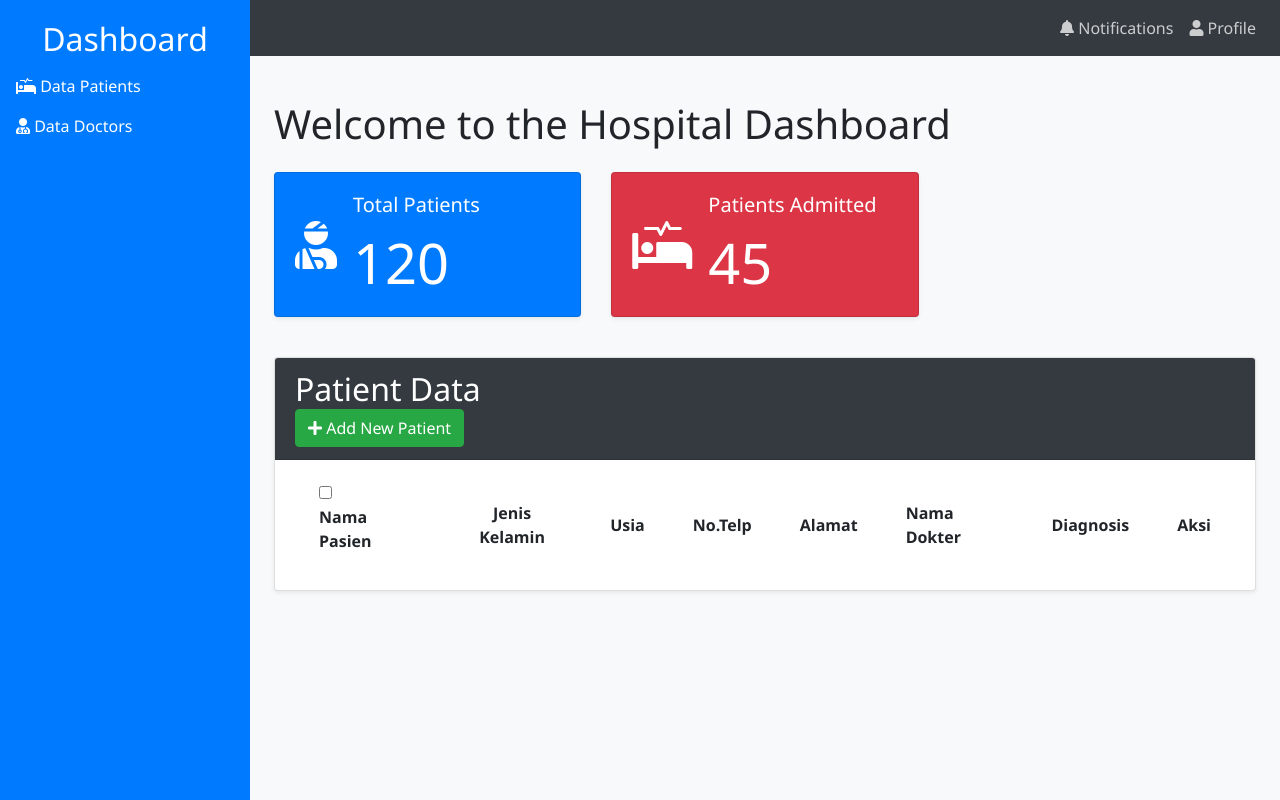
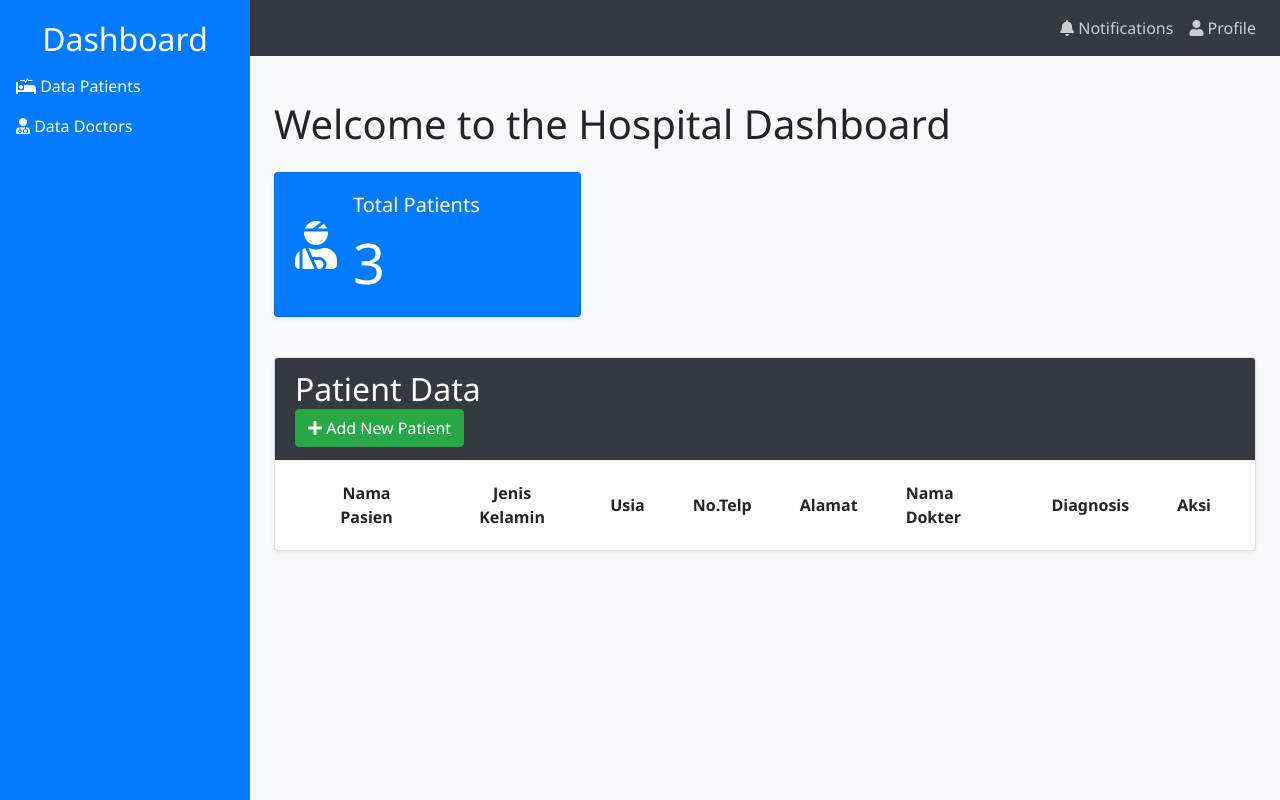
Before and after one commit to Nidasakinaa/fe_rumahsakit, a plain HTML site: page template/index.html in a window 1280 px wide. Drawn offline with nearby package versions, Linux system fonts and the light colour scheme.

Commit message:
FINAL PUSH ALHAMDULILLAH

```diff
--- a/template/index.html
+++ b/template/index.html
@@ -84,20 +84,7 @@
                 <i class="fas fa-user-injured fa-3x"></i>
                 <div class="ml-3">
                   <h5 class="card-title">Total Patients</h5>
-                  <p class="card-text display-4">120</p>
-                </div>
-              </div>
-            </div>
-          </div>
-        </div>
-        <div class="col-md-4">
-          <div class="card bg-danger text-white mb-3 shadow-sm">
-            <div class="card-body">
-              <div class="d-flex align-items-center">
-                <i class="fas fa-procedures fa-3x"></i>
-                <div class="ml-3">
-                  <h5 class="card-title">Patients Admitted</h5>
-                  <p class="card-text display-4">45</p>
+                  <p class="card-text display-4">3</p>
                 </div>
               </div>
             </div>
@@ -114,12 +101,8 @@
         <div class="card-body">
           <table class="w-full" id="iniTabel">
             <tr class="whitespace-nowrap h-11 bg-coolGray-50 bg-opacity-80 border-b border-coolGray-100">
-              <th class="px-4 font-semibold text-xs text-coolGray-500 uppercase text-left">
-                <div class="flex items-center">
-                  <input class="mr-3 w-4 h-4 bg-white rounded" type="checkbox">
-                  <p>Nama Pasien</p>
-                </div>
-              </th>
+              <th class="whitespace-nowrap px-4 font-semibold text-xs text-coolGray-500 uppercase text-center">
+                Nama Pasien</th>
               <th class="whitespace-nowrap px-4 font-semibold text-xs text-coolGray-500 uppercase text-center">
                 Jenis Kelamin</th>
               <th class="whitespace-nowrap px-4 font-semibold text-xs text-coolGray-500 uppercase text-left">
```
